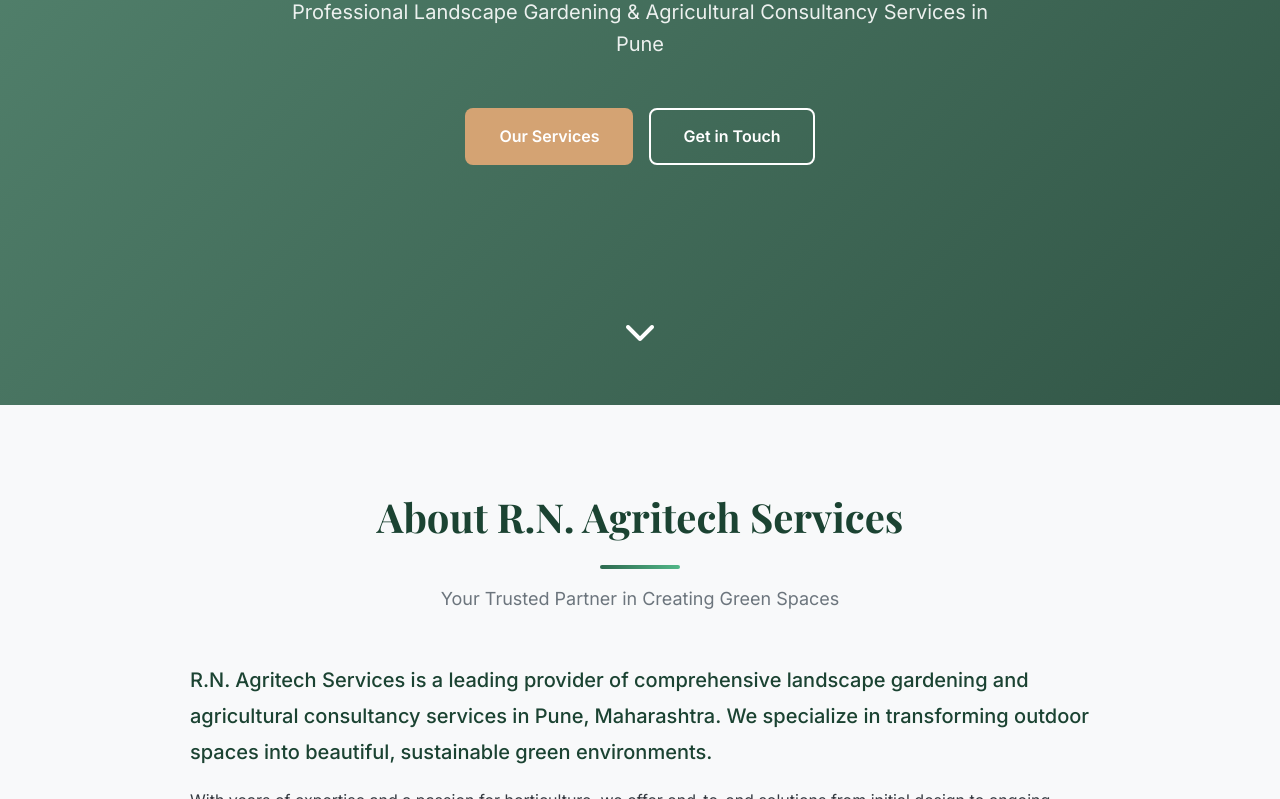
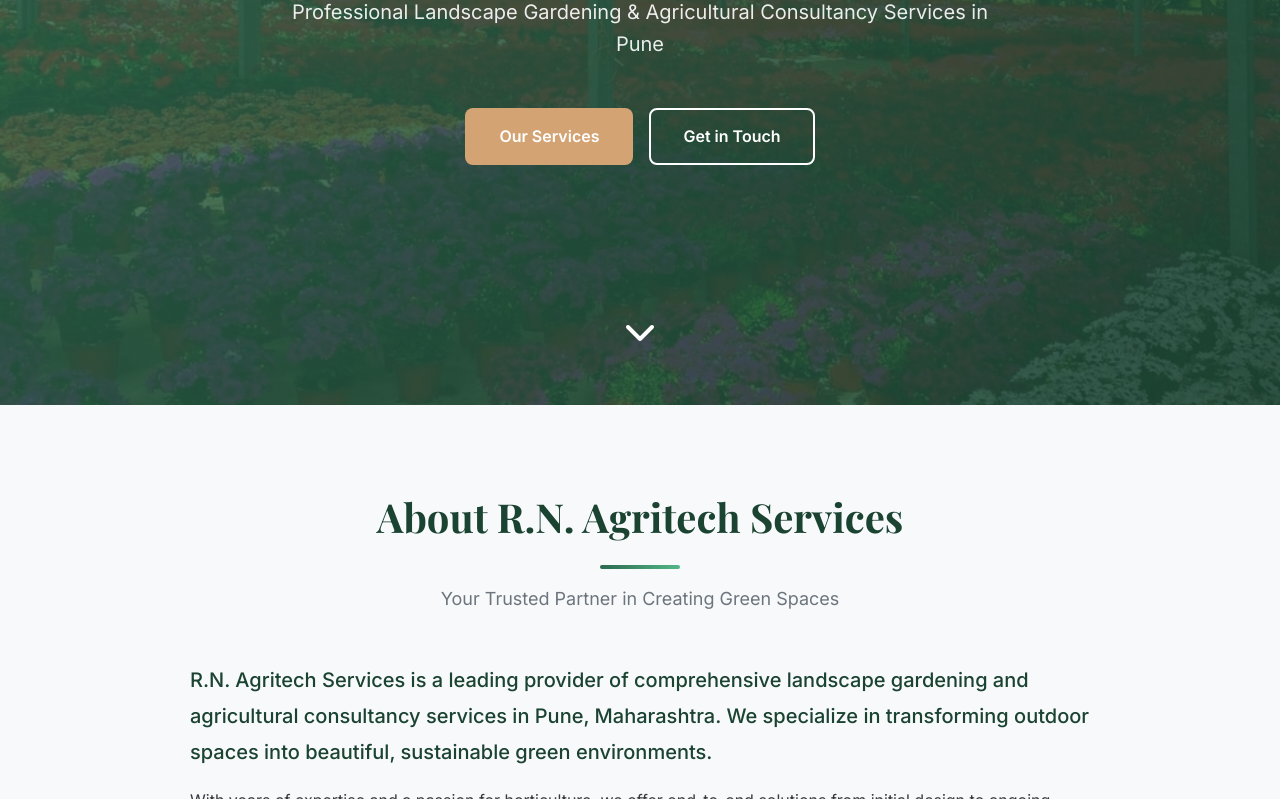
Before and after one commit to manishdabade45/Nursary-project, a plain HTML site: page rnproject/index.html in a window 1280 px wide. Shown: the part 465-1264 px from the top of the page. Drawn offline with nearby package versions, Linux system fonts and the light colour scheme.

Commit message:
Fix homepage hero background image path

```diff
--- a/rnproject/style.css
+++ b/rnproject/style.css
@@ -194,7 +194,7 @@ ul {
     align-items: center;
     justify-content: center;
 
-    background-image: url("nursary\ plant.jpg");
+    background-image: url("assets/nursary-plant.jpg");
     /* your image */
     background-size: cover;
     background-position: center;
```
